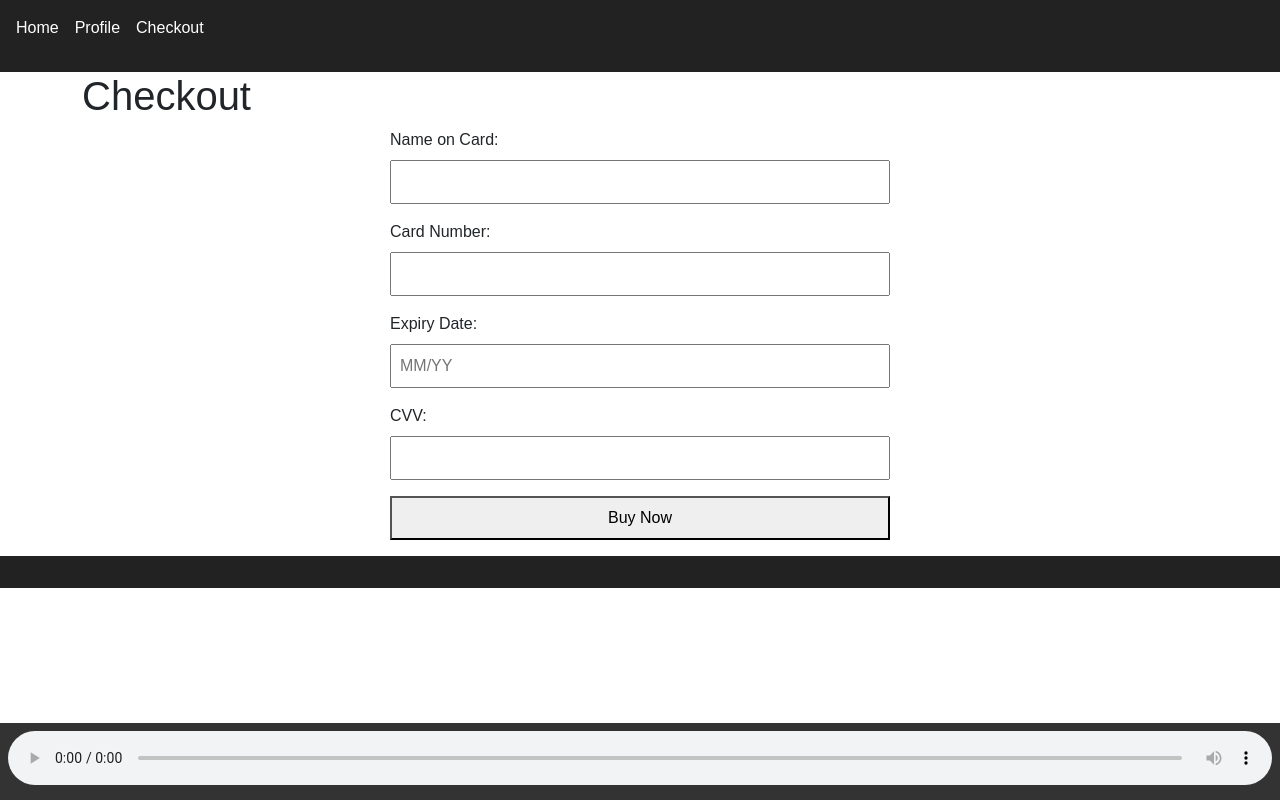
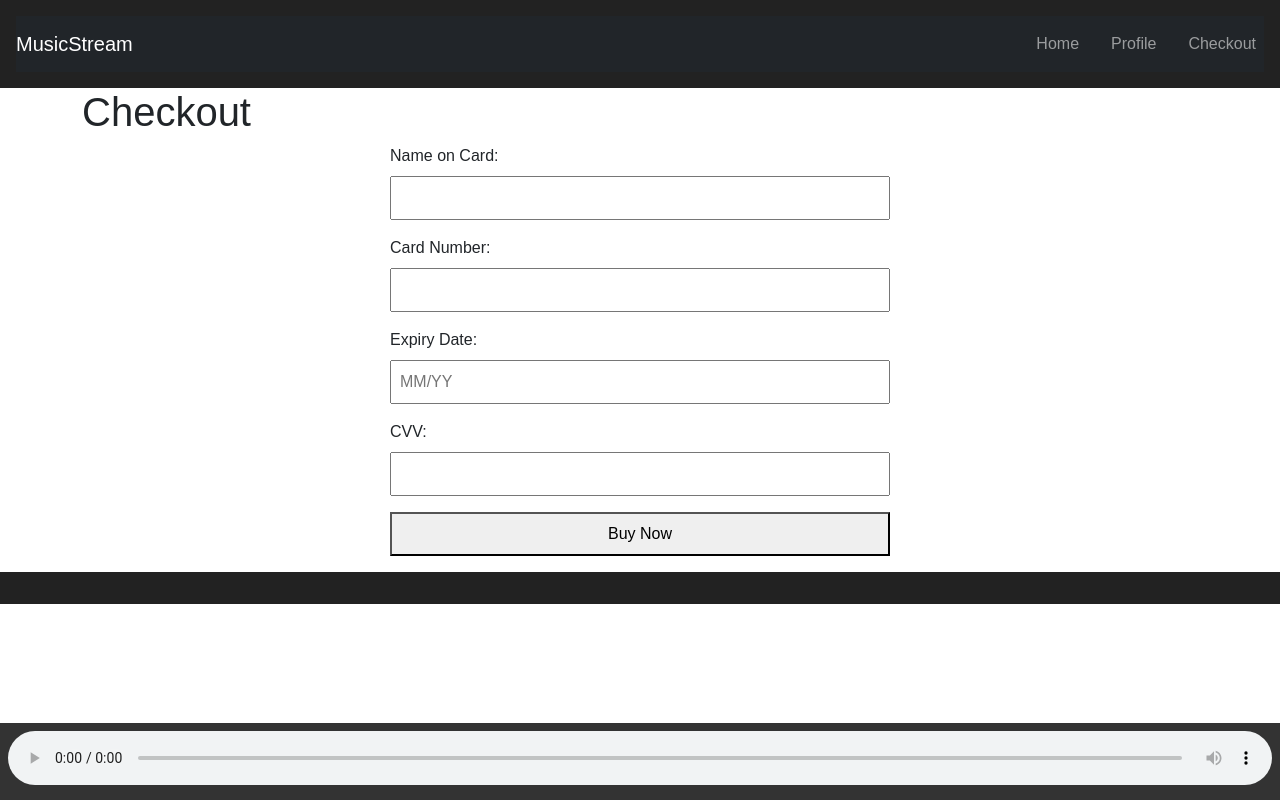
Before and after one commit to x0rtex/MusicStream, a website: page checkout.html in a window 1280 px wide. Drawn offline with nearby package versions, Linux system fonts and the light colour scheme.

Commit message:
Fixed nav bar and updated it to some pages

```diff
--- a/checkout.html
+++ b/checkout.html
@@ -11,12 +11,22 @@
 </head>
 <body>
   <header>
-    <nav>
-      <ul>
-        <li><a href="index.html">Home</a></li>
-        <li><a href="profile.html">Profile</a></li>
-        <li><a href="checkout.html">Checkout</a></li>
-      </ul>
+    <!-- Navigation Bar -->
+    <nav class="navbar navbar-expand-lg navbar-dark bg-dark">
+      <a class="navbar-brand" href="index.html">MusicStream</a>
+      <div class="collapse navbar-collapse">
+        <ul class="navbar-nav ms-auto">
+          <li class="nav-item">
+            <a class="nav-link" href="index.html">Home</a>
+          </li>
+          <li class="nav-item">
+            <a class="nav-link" href="profile.html">Profile</a>
+          </li>
+          <li class="nav-item">
+            <a class="nav-link" href="checkout.html">Checkout</a>
+          </li>
+        </ul>
+      </div>
     </nav>
   </header>
 
```
Also changed, not shown: album.html (+1 -1 lines), artist.html (+2 -1 lines), index.html (+1 -1 lines), profile.html (+16 -6 lines).
